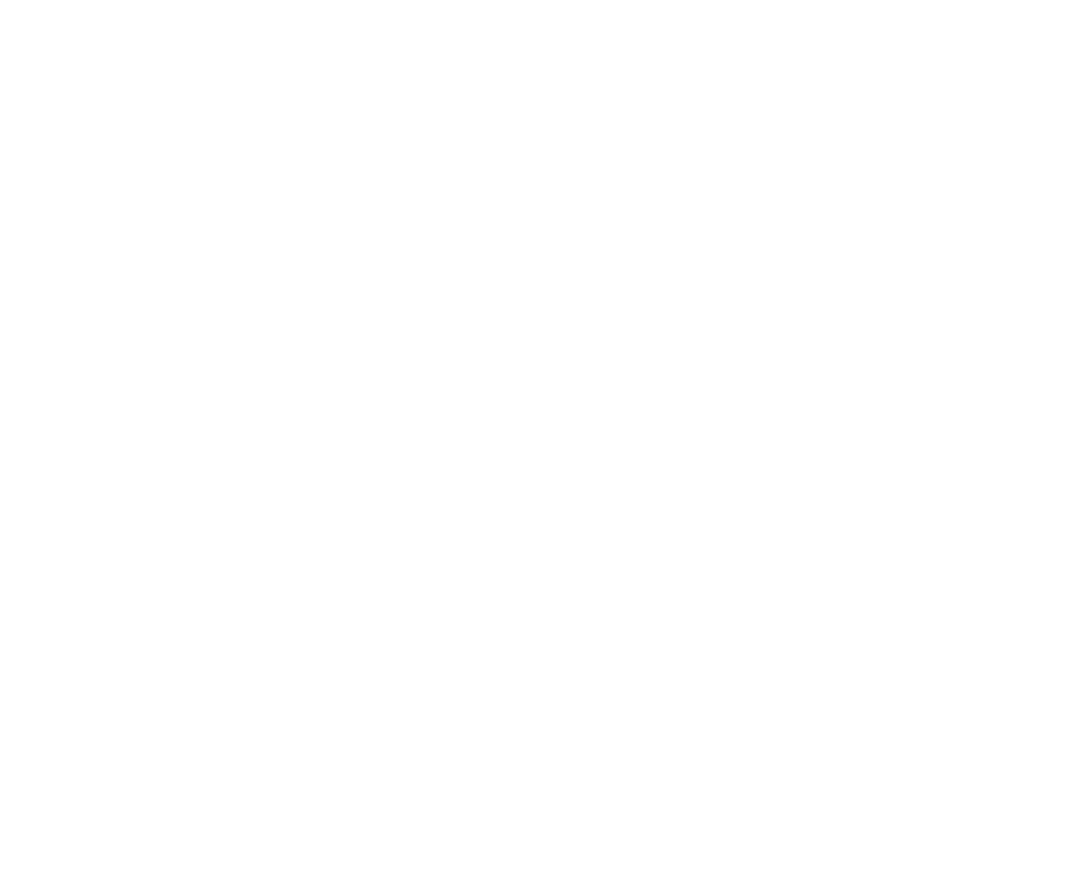
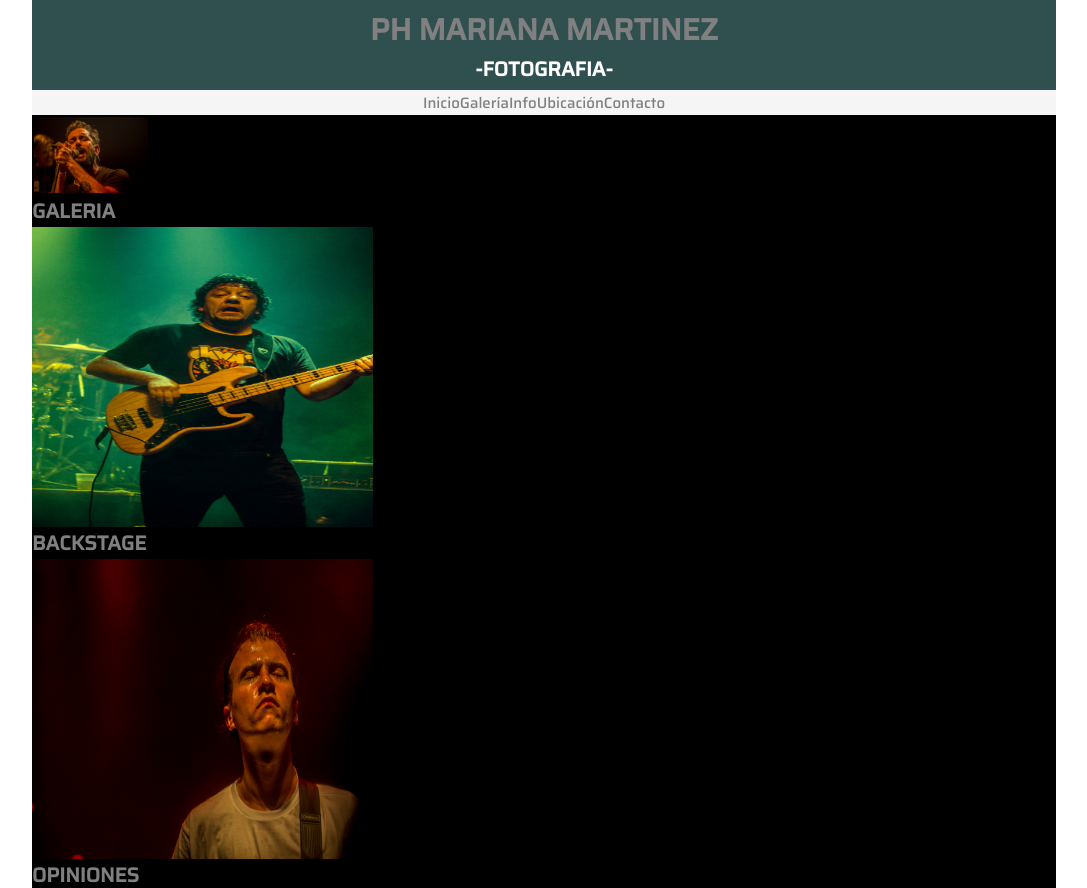
Before and after one commit to jessica1176/PreEntrega3-NEGRI, a website: page pages/inicio.html in a window 1280 px wide. Shown: the top 888 px of the page, without its empty margins (96-1183 px from the left). Before the commit the page ends 800 px from the top, so only its background shows below. Drawn offline with nearby package versions, Linux system fonts and the light colour scheme; files that its build step writes are made by us from their sources; files whose address does not match are found by name.

Commit message:
tercera entrega

```diff
--- /dev/null
+++ b/_globales.scss
@@ -0,0 +1,5 @@
+/*extends*/
+.color-fuente {
+color: gray;
+font-family: 'Saira', sans-serif;
+}
--- a/pages/inicio.html
+++ b/pages/inicio.html
@@ -0,0 +1,72 @@
+<!DOCTYPE html>
+<html lang="en">
+<head>
+    <meta charset="UTF-8">
+    <meta http-equiv="X-UA-Compatible" content="IE=edge">
+    <meta name="viewport" content="width=device-width, initial-scale=1.0">
+    <meta name="description" content="Me expreso a pesar de todo, a pesar de los demás.">
+    <link rel="preconnect" href="https://fonts.googleapis.com">
+    <link rel="preconnect" href="https://fonts.gstatic.com" crossorigin>
+    <link href="https://fonts.googleapis.com/css2?family=Saira:wght@100;300;500&display=swap" rel="stylesheet">
+
+    <link rel="stylesheet" href="css/styles.css">
+    <title>INICIO | Ph Mariana Martinez</title>
+</head>
+<body>
+    <div class="grid-container">
+
+        <header class="encabezado">
+            <h1>PH MARIANA MARTINEZ</h1>
+            <h2>-FOTOGRAFIA-</h2>
+        </header>
+
+        <nav class="menu">
+            <ul>
+                <li>
+                    <a href="index.html">Inicio</a>
+                </li>
+
+                <li>
+                    <a href="pages/galeria.html">Galería</a>
+                </li>
+
+                <li>
+                    <a href="pages/info.html">Info</a>
+                </li>
+
+                <li>
+                    <a href="pages/ubicacion.html">Ubicación</a>
+                </li>
+
+                <li>
+                    <a href="pages/contacto.html">Contacto</a>
+                </li>
+            </ul>
+        </nav>
+
+        <main class="contenido">
+            <section class="fotoportada">
+
+                <img src="img/foto de portada.jpg" alt="foto de portada" class="foto-portada">
+
+            </section>
+
+            <section class="opcionesintro">
+                <h2>GALERIA</h2>
+                <img src="img/foto galeria.jpg" alt="foto galeria" class="foto-galeria">
+                <h2>BACKSTAGE</h2>
+                <img src="img/foto backstage.jpg" alt="foto backstage" class="foto-backstage">
+                <h2>OPINIONES</h2>
+                <img src="img/foto opiniones.jpg" alt="foto" class="foto-opiniones">
+            </section>
+        </main>
+
+        <footer class="pie">
+            <img src="img/logo mariana martinez.jpeg" alt="logomm" class="imagen-ultima">
+            <p class="p-ultimo-tamanio">COPYRIGHTS PH MARIANAMARTINEZ 2022</p>
+         </footer>
+
+    </div>
+
+</body>
+</html>
--- /dev/null
+++ b/scss/_inicio.scss
@@ -0,0 +1,21 @@
+.encabezado {
+    background-color: darkslategray;
+    grid-area: header;
+    display: flex;
+    flex-direction: column;
+    justify-content: center;
+    align-items: center;
+
+    h1 {
+        color: grey;
+        font-family: 'Saira', sans-serif;
+        font-size: 3rem;
+        margin-top: 10%;
+    }
+    h2 {
+        color: white;
+        font-family: 'Saira', sans-serif;
+        font-size: 2rem;
+        margin-bottom: 10%;
+    }
+}
--- /dev/null
+++ b/scss/_variables.scss
@@ -0,0 +1,11 @@
+/*variable colores del encabezado*/
+$bg-header: #305050;
+$fuente-h1: 3rem;
+$fuente-h2: 2rem;
+
+/*mixin*/
+@mixin display-justify-align {
+    display: flex;
+    justify-content: center;
+    align-items: center;
+}
--- /dev/null
+++ b/scss/styles.scss
@@ -0,0 +1,155 @@
+@import "variables";
+@import "globales";
+@import "layout";
+@import "inicio";
+@import "galeria";
+@import "info";
+@import "contacto";
+@import "ubicacion";
+
+
+/*Para adaptar las imagenes de mi proyecto a la pantalla*/
+img {
+    max-width: 100%;
+}
+
+* {
+    margin: 0;
+    padding: 0;
+}
+
+html {
+    font-size: 62.5%;
+}
+
+
+.encabezado {
+    background-color: $bg-header;
+    grid-area: header;
+    @include display-justify-align;
+    flex-direction: column;
+
+    h1 {
+        @extend .color-fuente;
+        font-size: $fuente-h1;
+        margin-top: 10%;
+    }
+    h2 {
+        color: white;
+        font-family: 'Saira', sans-serif;
+        font-size: $fuente-h2;
+        margin-bottom: 10%;
+    }
+}
+
+.menu {
+    background-color: whitesmoke;
+    grid-area: nav;
+}
+
+.menu ul {
+    list-style: none;
+    @include display-justify-align;
+    height: 100%;
+}
+
+.menu ul li a {
+    text-decoration: none;
+    @extend .color-fuente;
+    font-size: 1.5rem;
+}
+
+.cotenido {
+    background-color: black;
+    grid-area: main;
+    display: grid;
+    grid-template-columns: repeat(3, 1fr);
+    }
+
+.fotoportada {
+    display: grid;
+    grid-template-columns: repeat(3, 1fr);
+}
+
+.fotoportada img {
+    width: 100%;
+    border: solid 2px black;
+}
+
+.opcionesintro img {
+    grid-area: main;
+    @include display-justify-align;
+    text-align: center;
+    width: 800px;
+    height: 300px;
+}
+
+.opcionesintro h2 {
+    @extend .color-fuente;
+    font-size: 2rem;
+}
+
+.pie {
+    background-color: darkslategray;
+    grid-area: footer;
+    display: flex;
+    justify-content: space-between;
+    align-items: flex-end;
+    margin-bottom: 10px;
+}
+
+.pie img {
+    width: 80px;
+    height: 80px;
+    display: flex;
+    justify-content: left;
+    align-items: center;
+}
+.grid-container {
+    width: 80%;
+    margin: 0 auto;
+    @extend .color-fuente;
+    display: grid;
+    background-color: black;
+    grid-template-columns: 1fr 1fr 1fr; /*Puedo agregar la funcion repeat; en lugar de poner 1fr 1fr 1fr; pongo repeat (3) 1fr*/
+    grid-template-rows: 90px 25px auto 90px;
+    grid-template-areas:
+    "header header header"
+    "nav nav nav"
+    "main main main"
+    "footer footer footer";
+}
+
+/*Media query
+@media screen and (max-width 1050px){
+    .encabezado {
+        flex-direction: column;
+    }
+    .menu ul {
+        flex-direction: column;
+    }
+    .grid-container {
+        width: 100%;
+        margin: 0;
+        grid-template-columns: 1fr 1fr;
+        grid-template-rows: 90px 25px auto 90px;
+        grid-template-areas:
+        "header header"
+        "nav nav"
+        "main main"
+        "footer footer";
+    }
+}
+
+@media screen and (max-width 580px){
+    .grid-container {
+        grid-template-columns: 1fr;
+        grid-template-rows: 90px 250px auto 90px;
+        grid-template-areas:
+        "header"
+        "nav"
+        "main"
+        "footer";
+    }
+}
+*/
```
Also changed, not shown: index.html (+3 -1 lines), package.json (added, +25 -0 lines), pages/contacto.html (+2 -1 lines), pages/galeria.html (+2 -1 lines), pages/info.html (+2 -1 lines), pages/ubicacion.html (+2 -1 lines), _contacto.scss (added), _galeria.scss (added), _info.scss (added), _layout.scss (added), _ubicacion.scss (added), css/styles.css, 2 other files.
